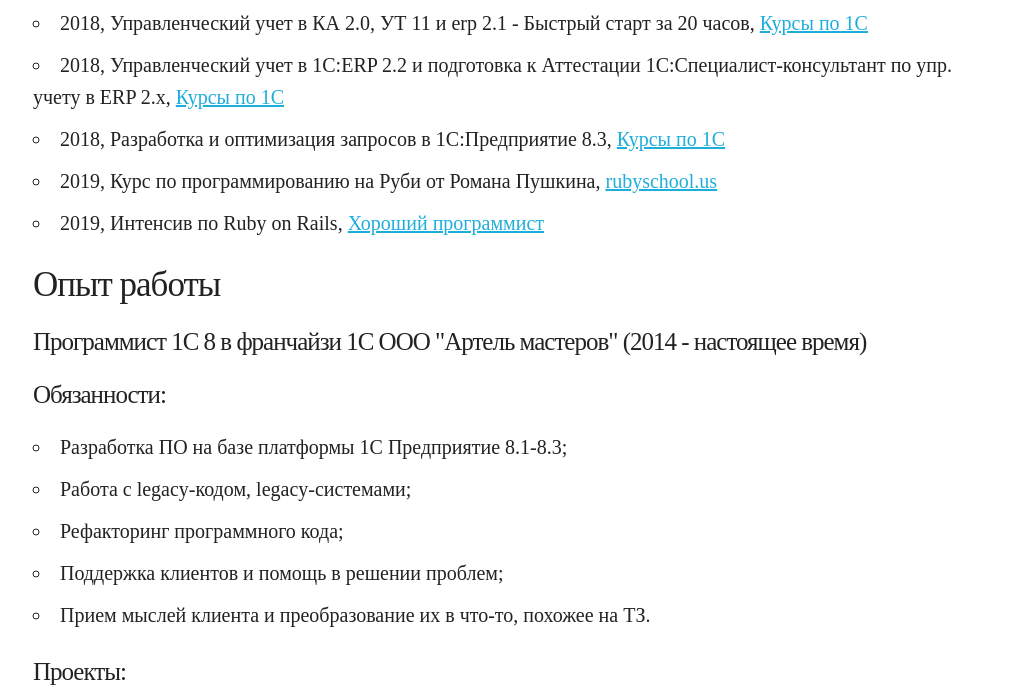
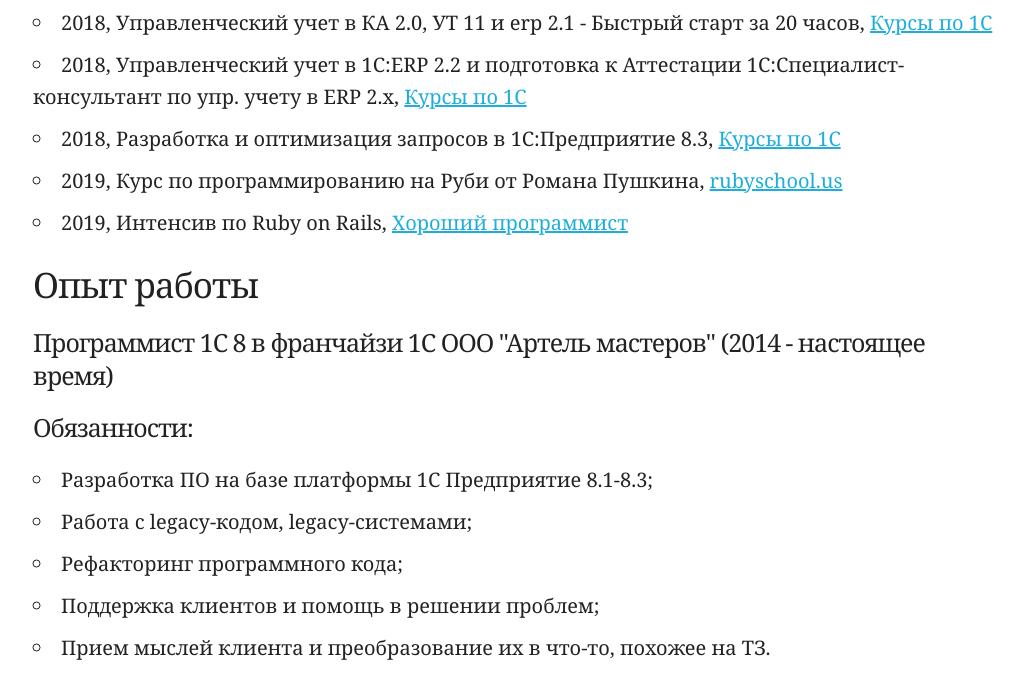
Before and after one commit to yurinds/cv, a plain HTML site: page index.html in a window 1280 px wide. Shown: the part 630-1326 px from the top of the page, without its empty margins (127-1150 px from the left). Drawn offline with Linux system fonts and the light colour scheme.

Commit message:
font changed

```diff
--- a/css/skeleton.css
+++ b/css/skeleton.css
@@ -218,7 +218,7 @@ body {
   /* currently ems cause chrome bug misinterpreting rems on body element */
   line-height: 1.6;
   font-weight: 400;
-  font-family: 'Times New Roman', Times, serif;
+  font-family: Georgia, Times, 'Times New Roman', sans-serif;
   color: #222;
 }
 
```
